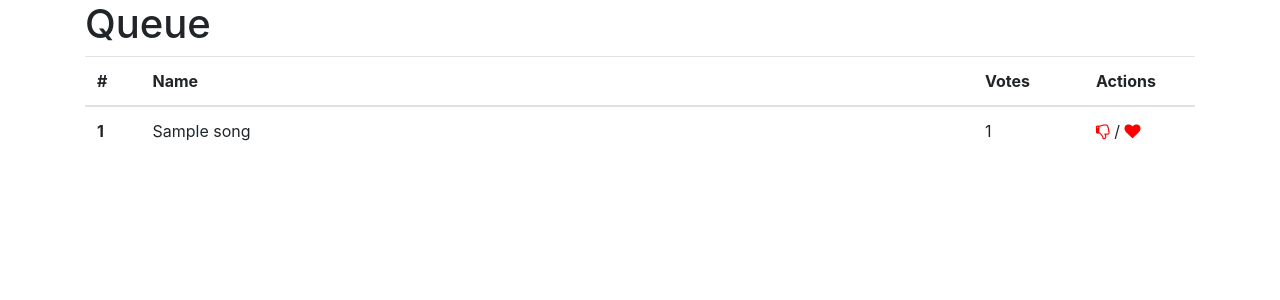
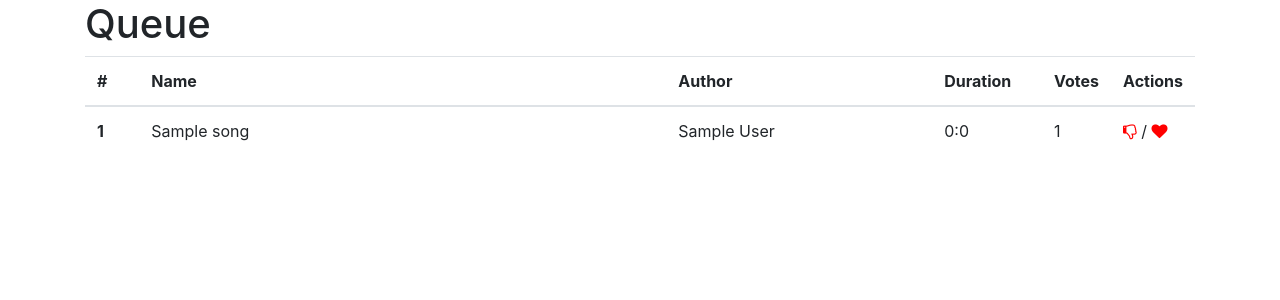
Before and after one commit to haltode/dj-ango, a Django app: page /queue/ in a window 1280 px wide. Shown: the part 56-356 px from the top of the page. Run offline with Django 3.2, Linux system fonts and the light colour scheme; a user stored in the database is signed in; tables that the repository leaves empty hold one stand-in row (values such as "Sample post"); some libraries are stand-ins or nearby versions.

Commit message:
templates: add author and duration in song_list

```diff
--- a/dj/templates/dj/song_list.html
+++ b/dj/templates/dj/song_list.html
@@ -6,9 +6,11 @@
         <thead>
             <tr>
                 <th scope="col" style="width: 5%">#</th>
-                <th scope="col" style="width: 75%">Name</th>
-                <th scope="col" style="width: 10%">Votes</th>
-                <th scope="col" style="width: 10%">Actions</th>
+                <th scope="col" style="width: 50%">Name</th>
+                <th scope="col" style="width: 25%">Author</th>
+                <th scope="col" style="width: 10%">Duration</th>
+                <th scope="col" style="width: 5%">Votes</th>
+                <th scope="col" style="width: 5%">Actions</th>
             </tr>
         </thead>
         <tbody>
@@ -16,6 +18,8 @@
             <tr>
                 <th scope="row">{{ forloop.counter }}</th>
                 <td>{{ song.title }}</td>
+                <td>{{ song.author }}</td>
+                <td>{{ song.duration|format_duration }}</td>
                 <td id="nbvotes{{ song.yt_id }}">{% get_nb_votes song %}</td>
                 <td>{% include 'dj/vote_button.html' %} / {% include 'dj/like_button.html' %}</td>
             </tr>
--- a/dj/templatetags/utils.py
+++ b/dj/templatetags/utils.py
@@ -13,6 +13,16 @@ def elapsed_since(start):
     end = timezone.now()
     delta = (end - start).total_seconds()
     return timedelta(seconds=int(delta))
+
+@register.filter
+def format_duration(duration):
+    total_seconds = int(duration.total_seconds())
+    hours, remainder = divmod(total_seconds, 3600)
+    minutes, seconds = divmod(remainder, 60)
+    if hours > 0:
+        return f'{hours}:{minutes}:{seconds}'
+    else:
+        return f'{minutes}:{seconds}'
 
 @register.filter
 def sort_songs_by_vote(songs):
```
